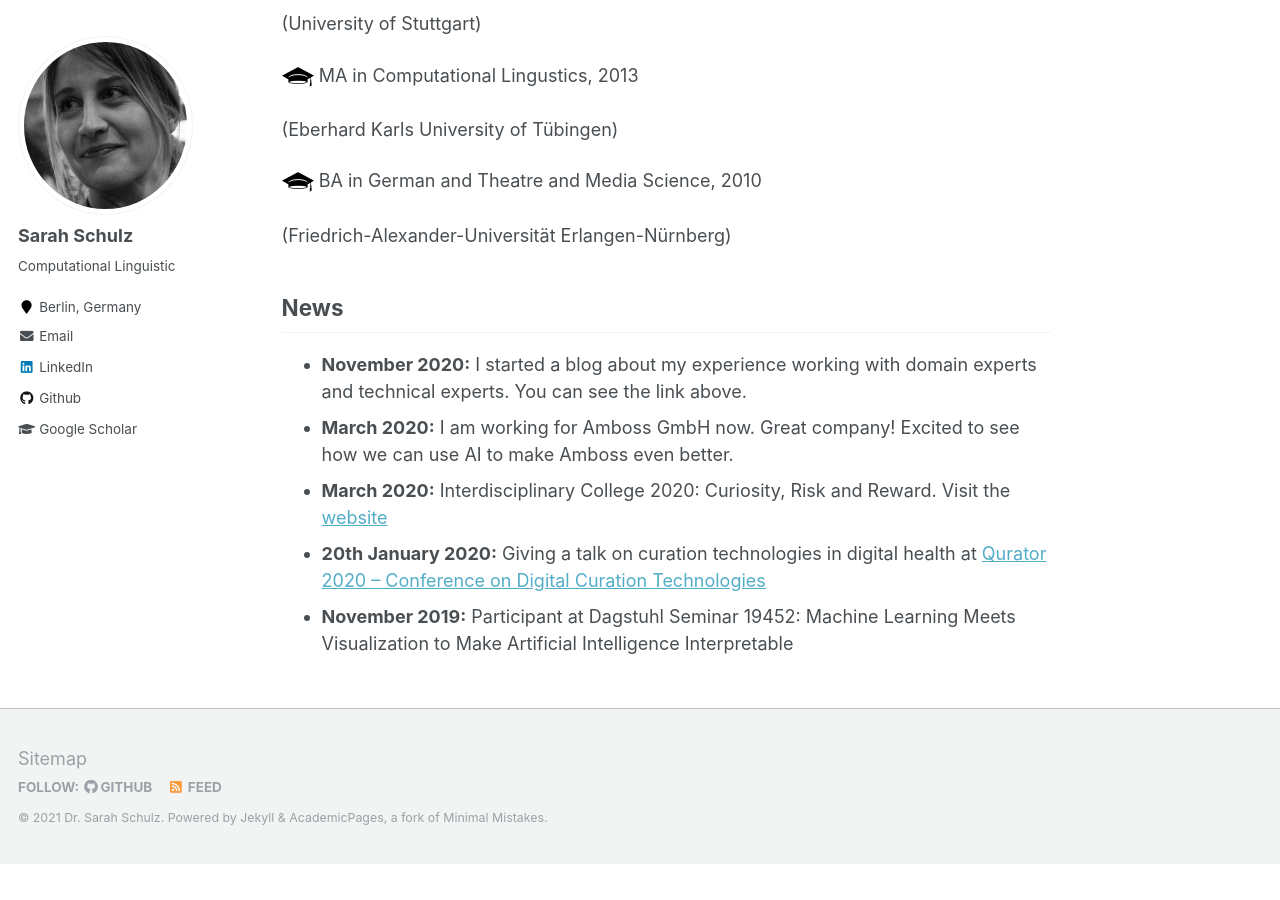
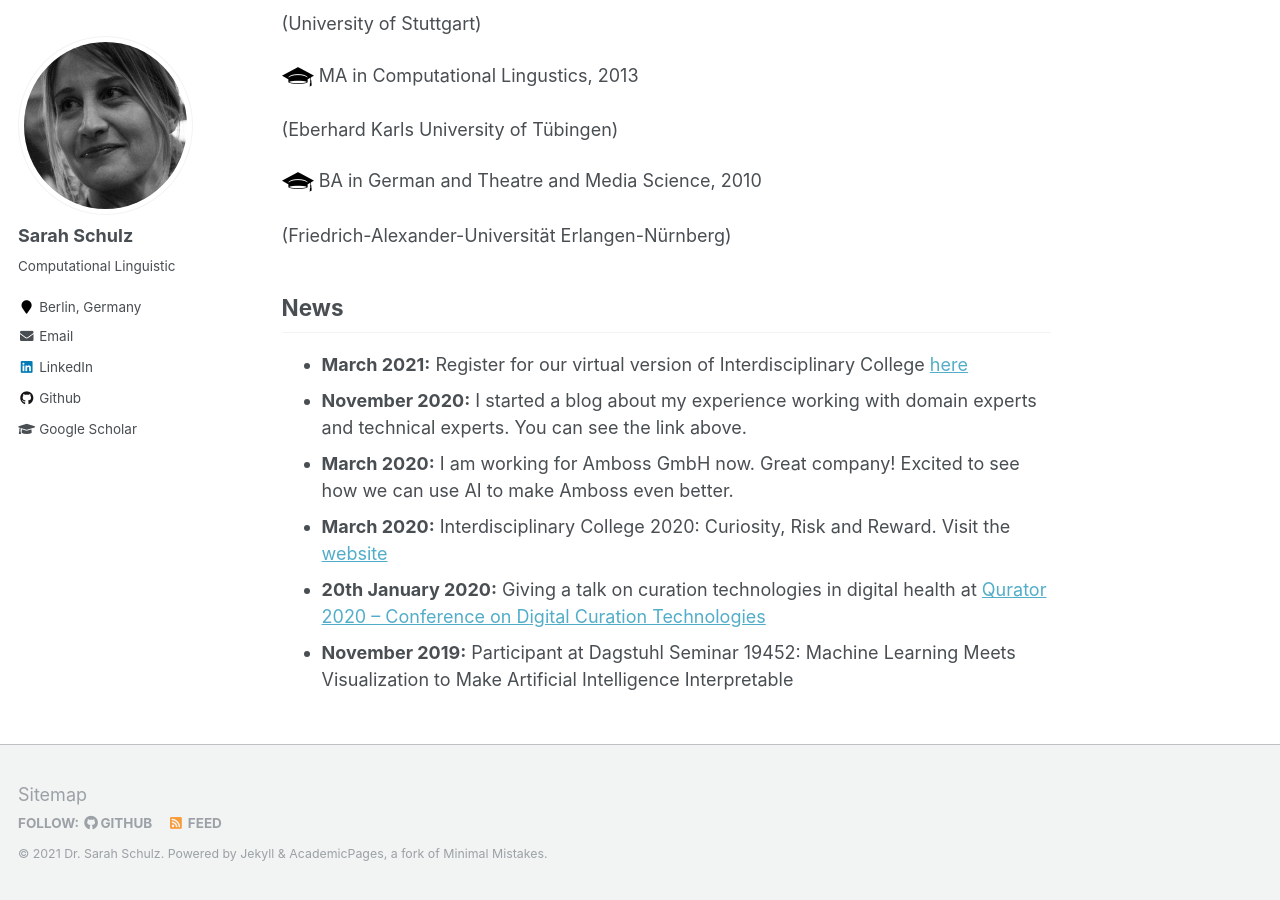
Before and after one commit to sarschu/sarschu.github.io, a Jekyll site: the page built from _pages/about.md, in a window 1280 px wide and 900 px high, scrolled down 641 px. Built offline with Jekyll 4.4.1, drawn with Linux system fonts in a browser that asks for light colours; before the commit the page ends 1505 px from its top, so only the background shows below that.

Commit message:
Update about.md
add ik2021

```diff
--- a/_pages/about.md
+++ b/_pages/about.md
@@ -34,6 +34,7 @@ When I am not working, you find me hiking, climbing, running, cycling ... being
 (Friedrich-Alexander-Universität Erlangen-Nürnberg)
 
 ## News
+* __March 2021:__ Register for our virtual version of Interdisciplinary College [here](https://interdisciplinary-college.org/)
 * __November 2020:__ I started a blog about my experience working with domain experts and technical experts. You can see the link above.
 * __March 2020:__ I am working for Amboss GmbH now. Great company! Excited to see how we can use AI to make Amboss even better.
 * __March 2020:__ Interdisciplinary College 2020: Curiosity, Risk and Reward. Visit the [website](https://interdisciplinary-college.org/)
```
